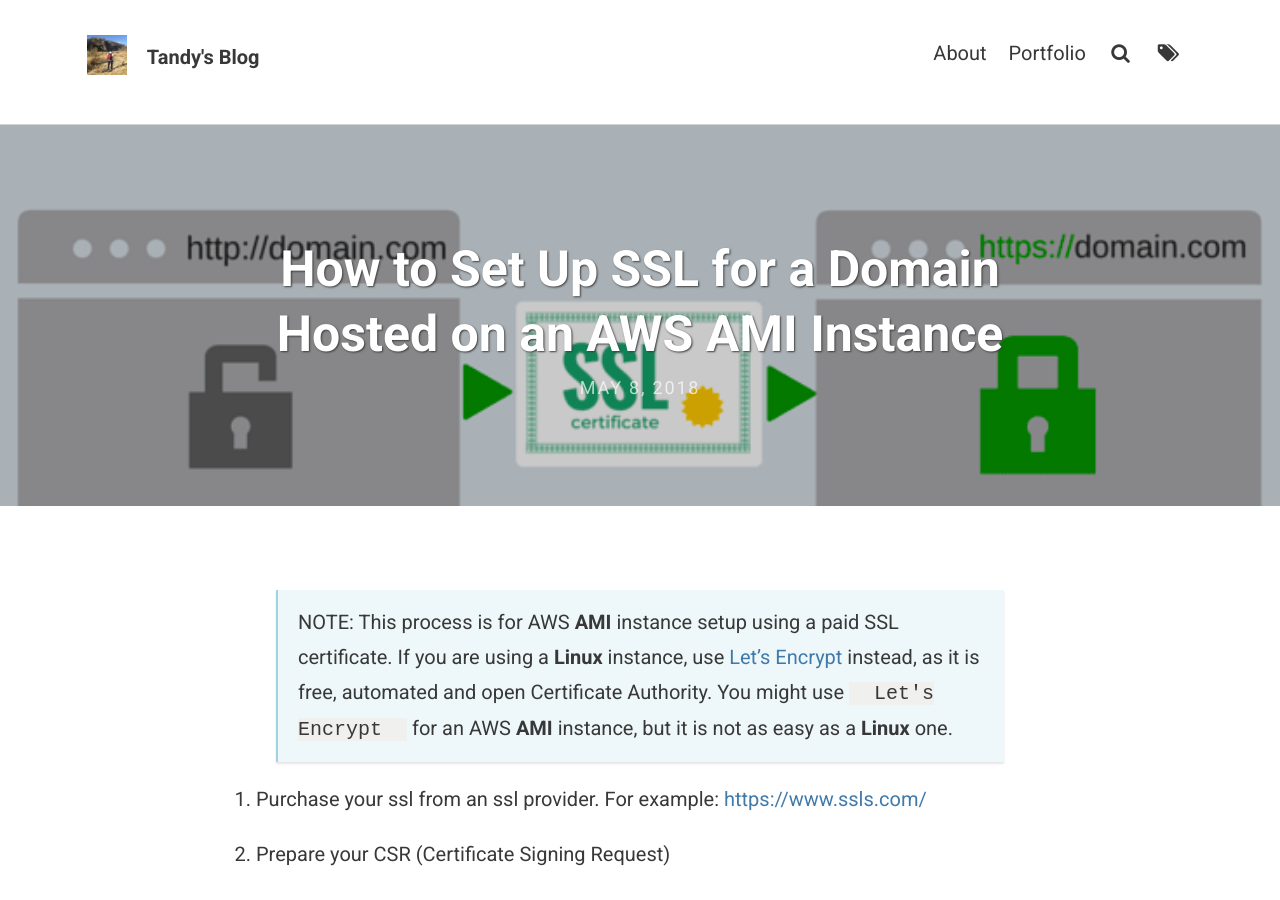
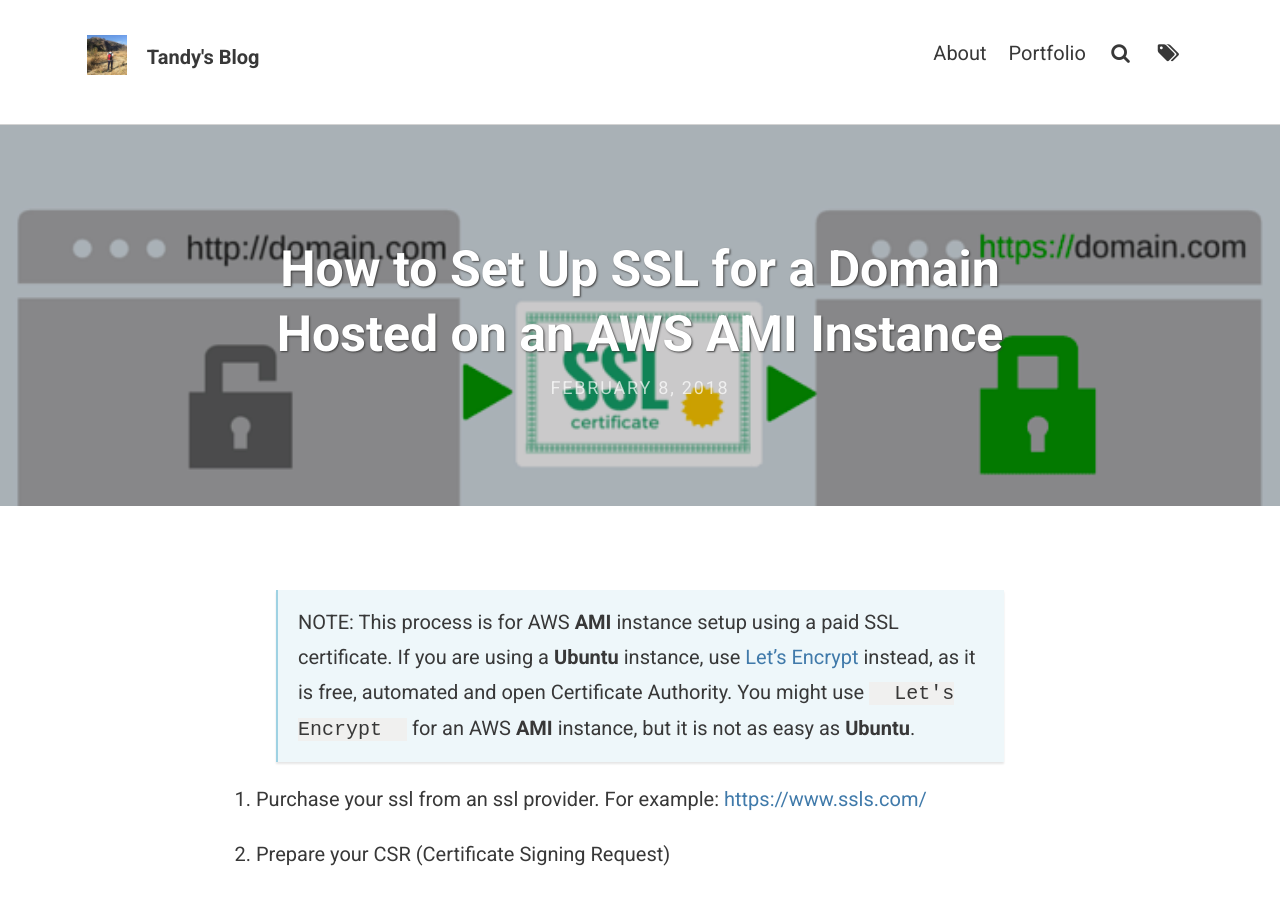
Before and after one commit to Tandysony/blog, a Jekyll site: the page built from _posts/2018-02-08-setup_ssl_on_aws_ami.md, in a window 1280 px wide and 900 px high. Built offline with Jekyll 4.4.1, drawn with Linux system fonts in a browser that asks for light colours.

Commit message:
* Add correct the date error in SSL blog

```diff
--- a/_posts/2018-05-08-setup_ssl_on_aws_ami.md
+++ b/_posts/2018-02-08-setup_ssl_on_aws_ami.md
@@ -6,7 +6,7 @@ thumbnail: "assets/img/thumbnails/What-is-SSL-and-How-it-works.png"
 tags: [SSL, AWS, AMI]
 ---
 
-> NOTE: This process is for AWS **AMI** instance setup using a paid SSL certificate. If you are using a **Linux** instance, use [Let's Encrypt](https://letsencrypt.org/) instead, as it is free, automated and open Certificate Authority. You might use `Let's Encrypt` for an AWS **AMI** instance, but it is not as easy as a **Linux** one.
+> NOTE: This process is for AWS **AMI** instance setup using a paid SSL certificate. If you are using a **Ubuntu** instance, use [Let's Encrypt](https://letsencrypt.org/) instead, as it is free, automated and open Certificate Authority. You might use `Let's Encrypt` for an AWS **AMI** instance, but it is not as easy as **Ubuntu**.
 
 1.  Purchase your ssl from an ssl provider. For example: [https://www.ssls.com/](https://www.ssls.com/)
 
```
